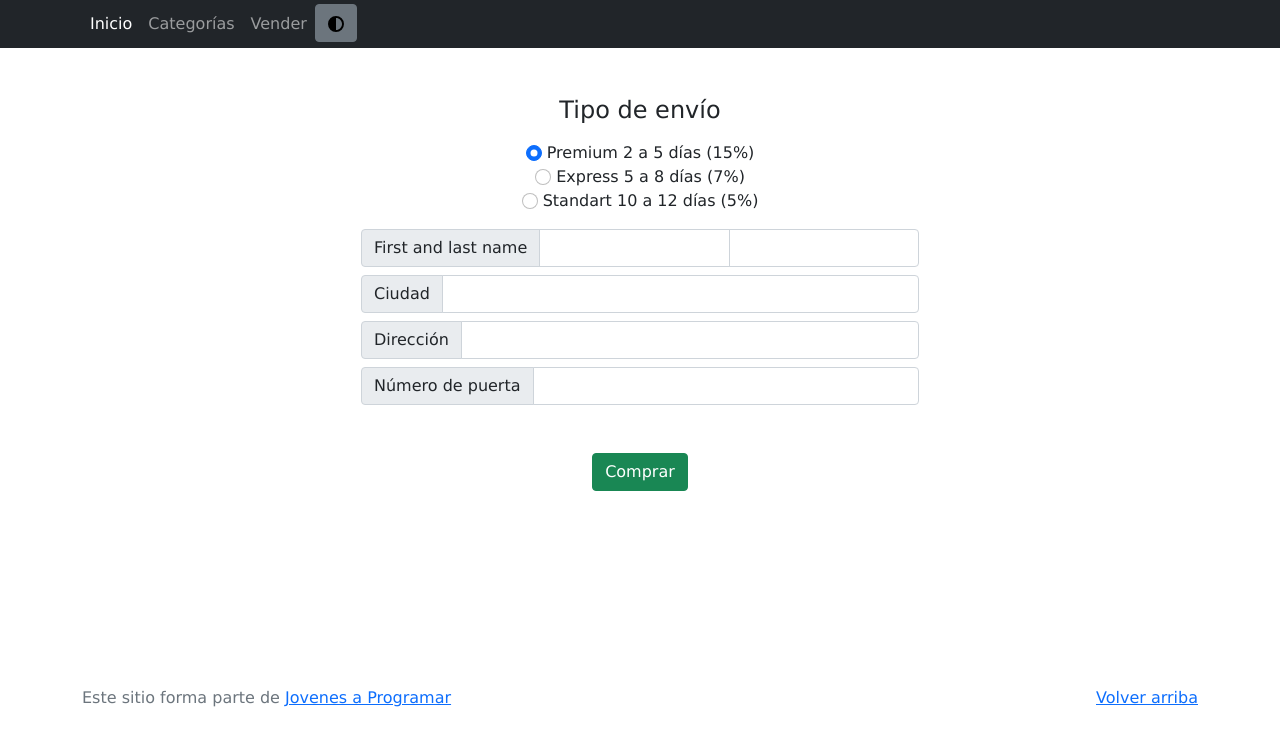
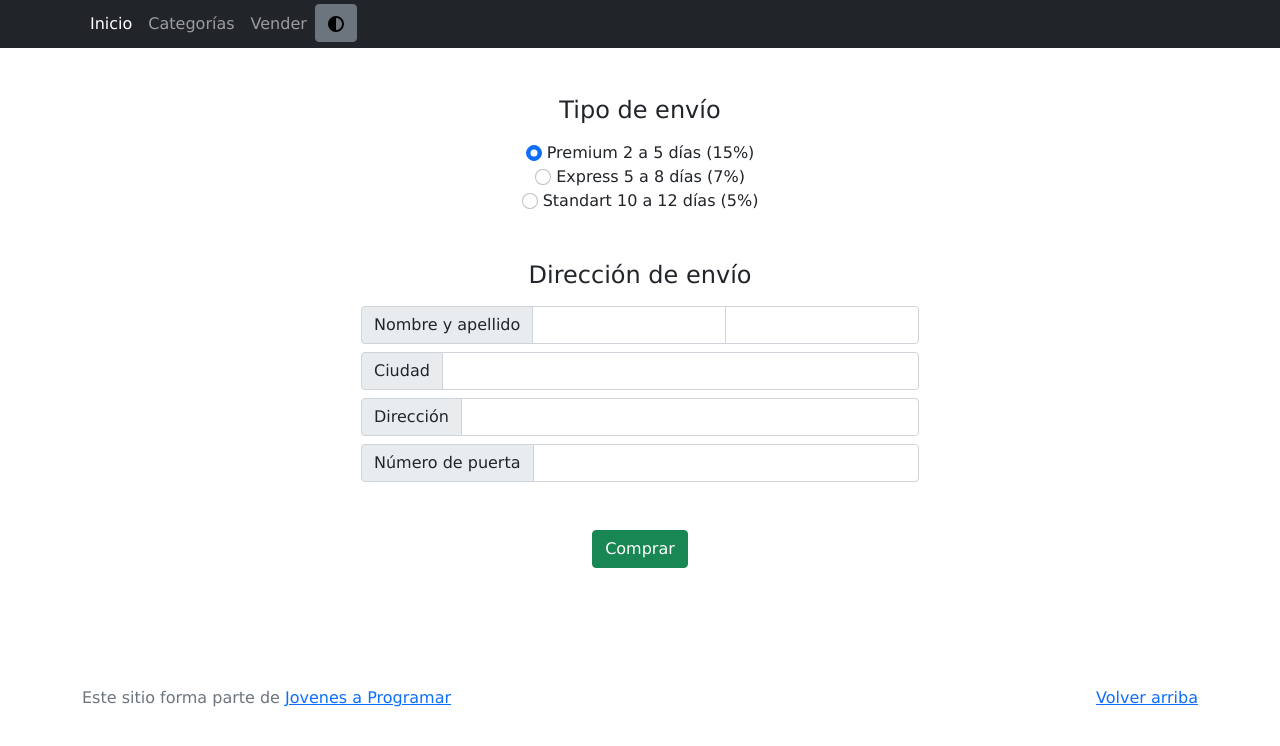
Before and after one commit to gsotoc/workspace-inicial, a plain HTML site: page cart.html in a window 1280 px wide. Shown: the top 746 px of the page. Drawn offline with Linux system fonts and the light colour scheme; sample sign-in values are in the browser's storage.

Commit message:
ultimos cambios tipos de envío

```diff
--- a/cart.html
+++ b/cart.html
@@ -111,12 +111,13 @@
           </div>
         </div>
           <div class="mt-3">
+            <h4 class="mb-3 mt-5">Dirección de envío</h4>
             <div class="input-group mt-2">
-              <span class="input-group-text">First and last name</span>
+              <span class="input-group-text">Nombre y apellido</span>
               <input type="text" aria-label="First name" class="form-control">
               <input type="text" aria-label="Last name" class="form-control">
             </div>
-<div class="input-group mt-2">
+            <div class="input-group mt-2">
               <span class="input-group-text" id="basic-addon1">Ciudad</span>
               <input type="text" class="form-control" aria-label="Username" aria-describedby="basic-addon1">
             </div>
```
